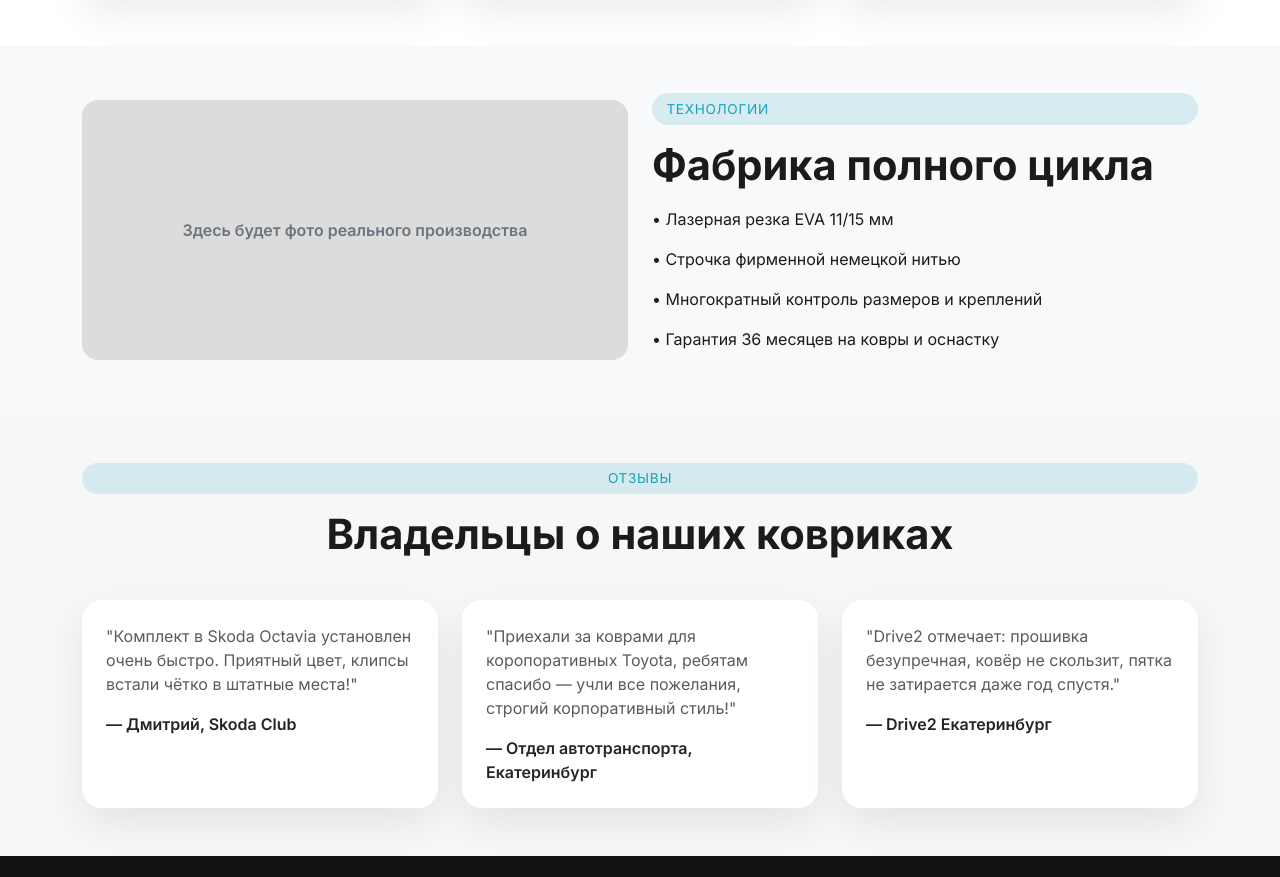
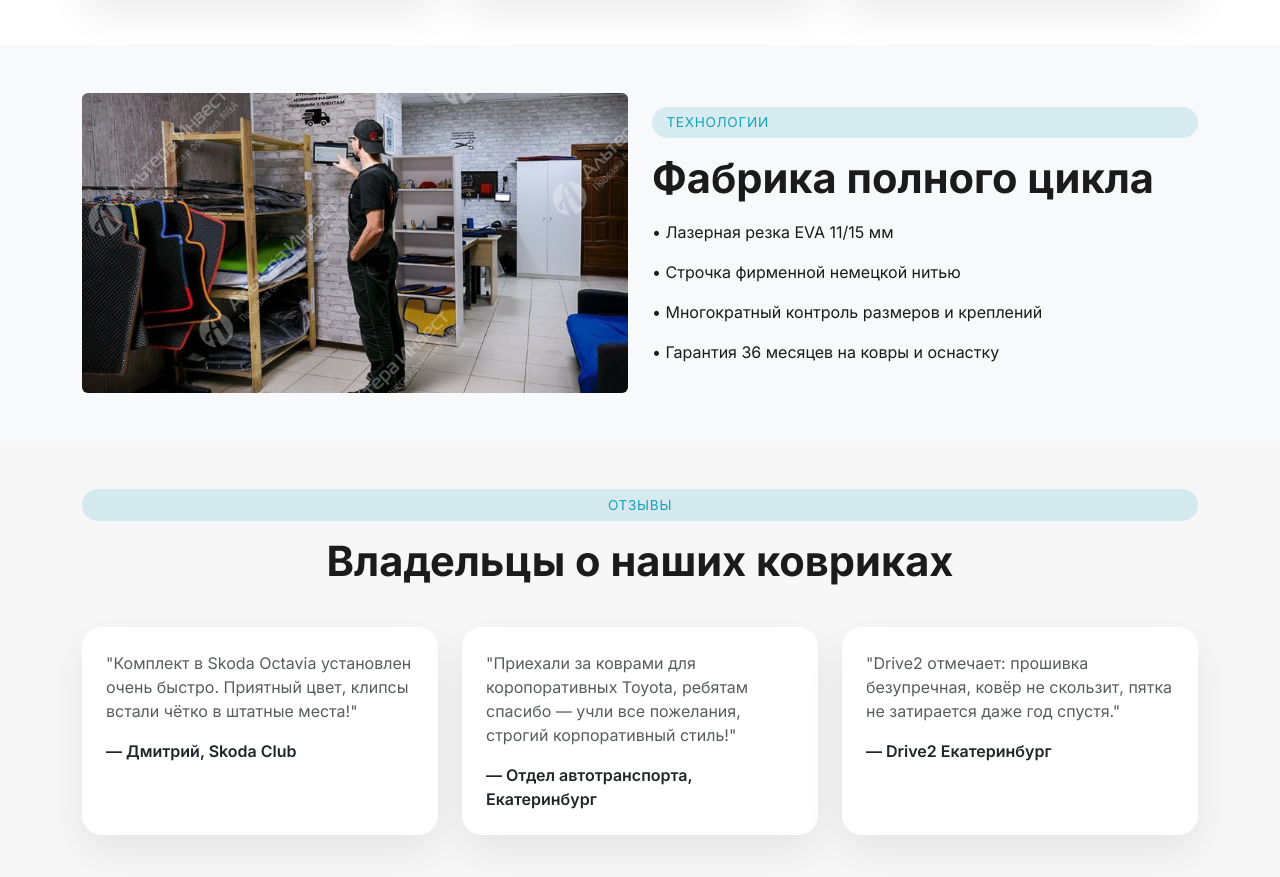
Before and after one commit to razemsb/KovrikiPro, a plain HTML site: page index.html in a window 1280 px wide. Shown: the part 981-1858 px from the top of the page. Drawn offline with nearby package versions, Linux system fonts and the light colour scheme.

Commit message:
Add files via upload

```diff
--- a/index.html
+++ b/index.html
@@ -122,7 +122,7 @@
     <div class="container">
         <div class="row align-items-center g-4">
             <div class="col-lg-6">
-                <div class="img-placeholder">Здесь будет фото реального производства</div>
+                <img src="assets/img/factory.jpg" alt="Фабрика полного цикла" class="img-fluid cart-img">
             </div>
             <div class="col-lg-6">
                 <p class="badge-soft">Технологии</p>
```
Also changed, not shown: assets/img/factory.jpg (added).
